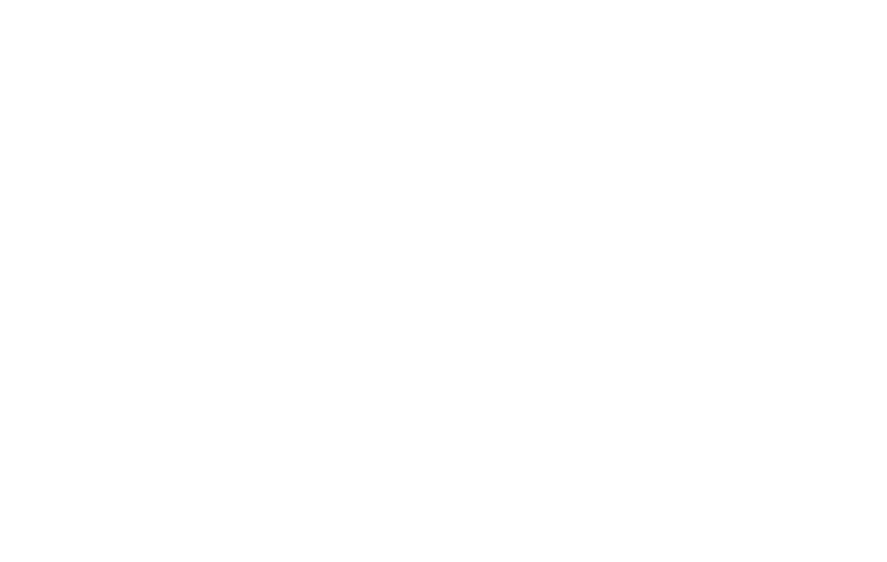
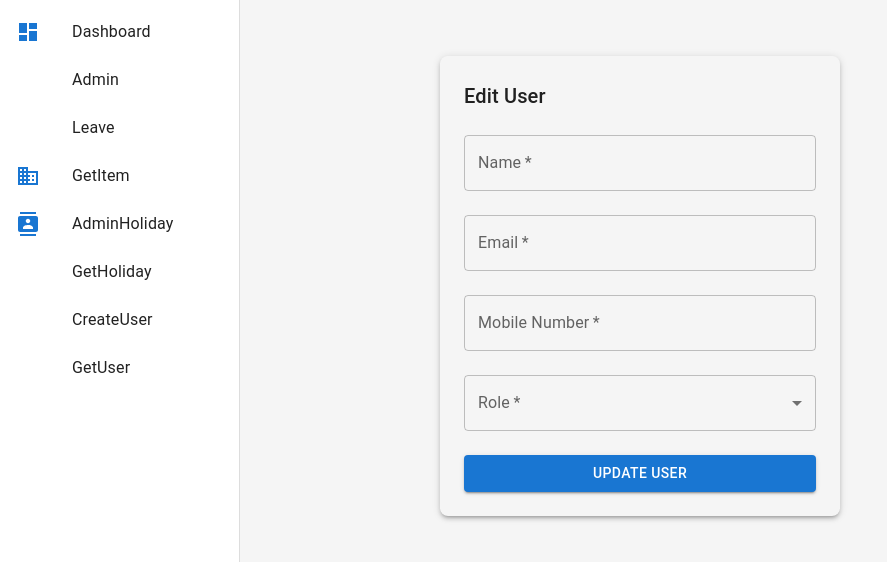
Before and after one commit to rohitsaini00140/AeroTech, a React (Create React App) app: page /dashboard/edit-user/1 in a window 1280 px wide. Before the commit this address had no page. Shown: the top 562 px of the page, without its empty margins (0-887 px from the left). Built offline with nearby package versions, Linux system fonts and the light colour scheme; no server answers; some icons are missing.

Commit message:
user update form

```diff
--- a/src/App.js
+++ b/src/App.js
@@ -11,6 +11,8 @@
 import GetHolidays from './pages/GetHoliday';
 import CreateUserForm from './pages/user/CreateUser';
 import GetUser from './pages/user/GetUser';
+import EditUserForm from './pages/user/EditUserForm';
+
 
 const App = () => (
   <Router>
@@ -25,6 +27,10 @@
         <Route path="getadminholiday" element={<GetHolidays />} /> {/* /dashboard/getadminholiday */}
         <Route path="create-user" element={<CreateUserForm/>} /> {/* /dashboard/getadminholiday */}
         <Route path="get-user" element={<GetUser/>} /> {/* /dashboard/getadminholiday */}
+
+
+         <Route path="/dashboard/edit-user/:id" element={<EditUserForm />} />
+
       </Route>
       <Route path="/leave-requests" element={<GetLeavePage />} /> {/* your other route */}
     </Routes>
--- /dev/null
+++ b/src/pages/user/EditUserForm.js
@@ -0,0 +1,153 @@
+import React, { useEffect, useState } from 'react';
+import { TextField, Button, Box, Typography, MenuItem } from '@mui/material';
+import { useParams, useNavigate } from 'react-router-dom';
+
+const EditUserForm = () => {
+  const { id } = useParams();
+  const navigate = useNavigate();
+
+  const [formData, setFormData] = useState({
+    name: '',
+    Email: '',
+    MobileNumber: '',
+    role: '',
+    // Password: ''
+  });
+
+  const [loading, setLoading] = useState(true);
+
+  useEffect(() => {
+    const token = localStorage.getItem("adminToken");
+
+    fetch(`http://10.5.49.244:5000/api/admin/userfind/${id}`, {
+      headers: {
+        'Authorization': `Bearer ${token}`,
+      }
+    })
+      .then(res => res.json())
+      .then(data => {
+        if (data?.data) {
+          setFormData({
+            name: data.data.name || '',
+            Email: data.data.Email || '',
+            MobileNumber: data.data.MobileNumber || '',
+            role: data.data.role || '',
+            // Password: '' // Password is left empty for security reasons
+          });
+        } else {
+          console.error("No user data found:", data);
+        }
+        setLoading(false);
+      })
+      .catch(err => {
+        console.error("Error fetching user:", err);
+        setLoading(false);
+      });
+  }, [id]);
+
+  const handleChange = (e) => {
+    setFormData(prev => ({
+      ...prev,
+      [e.target.name]: e.target.value
+    }));
+  };
+
+
+  console.log(formData,)
+
+  const handleSubmit = async (e) => {
+    e.preventDefault();
+    const token = localStorage.getItem("adminToken");
+
+    try {
+      const res = await fetch(`http://10.5.49.244:5000/api/admin/user-update/${id}`, {
+        method: 'POST',
+        headers: {
+          'Content-Type': 'application/json',
+          'Authorization': `Bearer ${token}`,
+        },
+        body: JSON.stringify(formData)
+      });
+
+      const result = await res.json();
+
+      if (res.ok) {
+        alert('User updated successfully!');
+        navigate('/dashboard/get-user');
+      } else {
+        alert(result.message || 'Update failed');
+      }
+    } catch (err) {
+      console.error(err);
+      alert('Server error');
+    }
+  };
+
+  return loading ? (
+    <Typography align="center" sx={{ mt: 5 }}>Loading user data...</Typography>
+  ) : (
+    <Box sx={{ maxWidth: 400, mx: 'auto', mt: 4, p: 3, boxShadow: 3, borderRadius: 2 }}>
+      <Typography variant="h6" gutterBottom>Edit User</Typography>
+      <form onSubmit={handleSubmit}>
+        <TextField
+          label="Name"
+          name="name"
+          value={formData.name}
+          onChange={handleChange}
+          fullWidth
+          margin="normal"
+          required
+        />
+        <TextField
+          label="Email"
+          name="Email"
+          value={formData.Email}
+          onChange={handleChange}
+          type="email"
+          fullWidth
+          margin="normal"
+          required
+        />
+        <TextField
+          label="Mobile Number"
+          name="MobileNumber"
+          value={formData.MobileNumber}
+          onChange={handleChange}
+          fullWidth
+          margin="normal"
+          required
+          type="number"
+        />
+        <TextField
+          select
+          label="Role"
+          name="role"
+          value={formData.role}
+          onChange={handleChange}
+          fullWidth
+          margin="normal"
+          required
+        >
+          <MenuItem value="Sales">Sales</MenuItem>
+          <MenuItem value="Designer">Designer</MenuItem>
+          <MenuItem value="Printer">Printer</MenuItem>
+          <MenuItem value="Accounted">Accounted</MenuItem>
+        </TextField>
+        {/* <TextField
+          label="Password (optional)"
+          name="Password"
+          value={formData.Password}
+          onChange={handleChange}
+          type="password"
+          fullWidth
+          margin="normal"
+        /> */}
+        <Button type="submit" variant="contained" fullWidth sx={{ mt: 2 }}>
+          Update User
+        </Button>
+      </form>
+    </Box>
+  );
+};
+
+export default EditUserForm;
--- a/src/pages/user/GetUser.js
+++ b/src/pages/user/GetUser.js
@@ -1,39 +1,116 @@
-'use client';
-import React, { useEffect, useState } from 'react';
+import React, { useEffect, useState } from "react";
 import {
-  Table, TableBody, TableCell, TableContainer, TableHead, TableRow,
-  Paper, Typography, CircularProgress
-} from '@mui/material';
+  Table,
+  TableBody,
+  TableCell,
+  TableContainer,
+  TableHead,
+  TableRow,
+  Paper,
+  Typography,
+  CircularProgress,
+  IconButton,
+  Box,
+} from "@mui/material";
+import EditIcon from "@mui/icons-material/Edit";
+import BlockIcon from "@mui/icons-material/Block";
+import DeleteIcon from "@mui/icons-material/Delete";
+import Tooltip from "@mui/material/Tooltip";
+import CheckCircleIcon from "@mui/icons-material/CheckCircle";
+import { useNavigate } from "react-router-dom";
 
 const drawerWidth = 240;
 
 const GetUsers = () => {
   const [users, setUsers] = useState([]);
   const [loading, setLoading] = useState(true);
+  const navigate = useNavigate();
 
   useEffect(() => {
-    fetch('http://10.5.49.244:5000/api/admin/get-AllUser')
-      .then(response => response.json())
-      .then(data => {
+    fetchUsers();
+  }, []);
+
+  const fetchUsers = () => {
+    fetch("http://10.5.49.244:5000/api/admin/get-AllUser")
+      .then((response) => response.json())
+      .then((data) => {
         setUsers(data?.data || []);
         setLoading(false);
       })
-      .catch(error => {
-        console.error('Error fetching users:', error);
+      .catch((error) => {
+        console.error("Error fetching users:", error);
         setLoading(false);
       });
-  }, []);
+  };
+
+  const handleDeactivate = async (id) => {
+    const token = localStorage.getItem("adminToken");
+
+    try {
+      const res = await fetch(
+        `http://10.5.49.244:5000/api/admin/user-deactivate/${id}`,
+        {
+          method: "POST",
+          headers: {
+            "Content-Type": "application/json",
+            Authorization: `Bearer ${token}`, // Include token in the header
+          },
+        }
+      );
+
+      const result = await res.json();
+
+      if (res.ok) {
+        alert(result.message);
+        fetchUsers(); // refresh user list
+      } else {
+        alert(result.message || "Failed to deactivate");
+      }
+    } catch (err) {
+      console.error(err);
+      alert("Server error");
+    }
+  };
+
+  const handleDelete = async (id) => {
+    const token = localStorage.getItem("adminToken");
+    if (!window.confirm("Are you sure you want to delete this user?")) return;
+    try {
+      const res = await fetch(
+        `http://10.5.49.244:5000/api/admin/user-delete/${id}`,
+        {
+          method: "POST",
+          headers: {
+            Authorization: `Bearer ${token}`,
+            "Content-Type": "application/json",
+          },
+        }
+      );
+      const result = await res.json();
+      if (res.ok) {
+        alert("User deleted");
+        fetchUsers();
+      } else {
+        alert(result.message || "Failed to delete");
+      }
+    } catch (err) {
+      console.error(err);
+      alert("Server error");
+    }
+  };
+
+
 
   return (
-    <TableContainer component={Paper} sx={{ width: {
-          xs: "100%",
-          sm: `calc(100% - ${drawerWidth}px)`,
-        },
-        marginLeft: {
-          xs: 0,
-          sm: `${drawerWidth}px`,
-        },mt: 4 }}>
-      <Typography variant="h5" sx={{ p: 2 }}>
+    <TableContainer
+      component={Paper}
+      sx={{
+        width: { xs: "100%", sm: `calc(100% - ${drawerWidth}px)` },
+        marginLeft: { xs: 0, sm: `${drawerWidth}px` },
+        mt: 4,
+      }}
+    >
+      <Typography variant="h5" sx={{ p: 2,fontWeight:'bolder' }}>
         All Users
       </Typography>
       {loading ? (
@@ -42,28 +119,66 @@
         <Table>
           <TableHead>
             <TableRow>
-              {/* <TableCell>ID</TableCell> */}
               <TableCell>Name</TableCell>
               <TableCell>Email</TableCell>
-              <TableCell> Number</TableCell>
+              <TableCell>Number</TableCell>
               <TableCell>Role</TableCell>
-
               <TableCell>Customer</TableCell>
               <TableCell>Created At</TableCell>
               <TableCell>Updated At</TableCell>
+              <TableCell>Actions</TableCell>
             </TableRow>
           </TableHead>
           <TableBody>
             {users.map((user) => (
               <TableRow key={user._id}>
-                {/* <TableCell>{user._id}</TableCell> */}
                 <TableCell>{user.name}</TableCell>
                 <TableCell>{user.Email}</TableCell>
                 <TableCell>{user.MobileNumber}</TableCell>
                 <TableCell>{user.role}</TableCell>
                 <TableCell>{user.customerRef}</TableCell>
-                <TableCell>{new Date(user.createdAt).toLocaleString()}</TableCell>
-                <TableCell>{new Date(user.updatedAt).toLocaleString()}</TableCell>
+                <TableCell>
+                  {new Date(user.createdAt).toLocaleString()}
+                </TableCell>
+                <TableCell>
+                  {new Date(user.updatedAt).toLocaleString()}
+                </TableCell>
+                <TableCell>
+  <Box display="flex" alignItems="center" gap={1}>
+    {/* Only show Edit and Delete buttons if the user is not deleted */}
+    {!user.delete && (
+      <>
+
+      <Tooltip title={"Edit User"}>
+        <IconButton
+          onClick={() => navigate(`/dashboard/edit-user/${user._id}`)}
+        >
+          <EditIcon />
+        </IconButton>
+        </Tooltip>
+
+        <Tooltip title={"Delete  User"}>
+        <IconButton
+          onClick={() => handleDelete(user._id)}
+          color="error"
+        >
+          <DeleteIcon />
+        </IconButton>
+        </Tooltip>
+      </>
+    )}
+
+    {/* Always show Deactivate button, but change color based on deletion status */}
+    <Tooltip title={user.delete ? "Activate" : "Deactivate"}>
+      <IconButton
+        onClick={() => handleDeactivate(user._id)}
+        color={user.delete ? "warning" : "success"} // green or orange
+      >
+        {user.delete ? <BlockIcon /> : <CheckCircleIcon />}
+      </IconButton>
+    </Tooltip>
+  </Box>
+</TableCell>
               </TableRow>
             ))}
           </TableBody>
```
